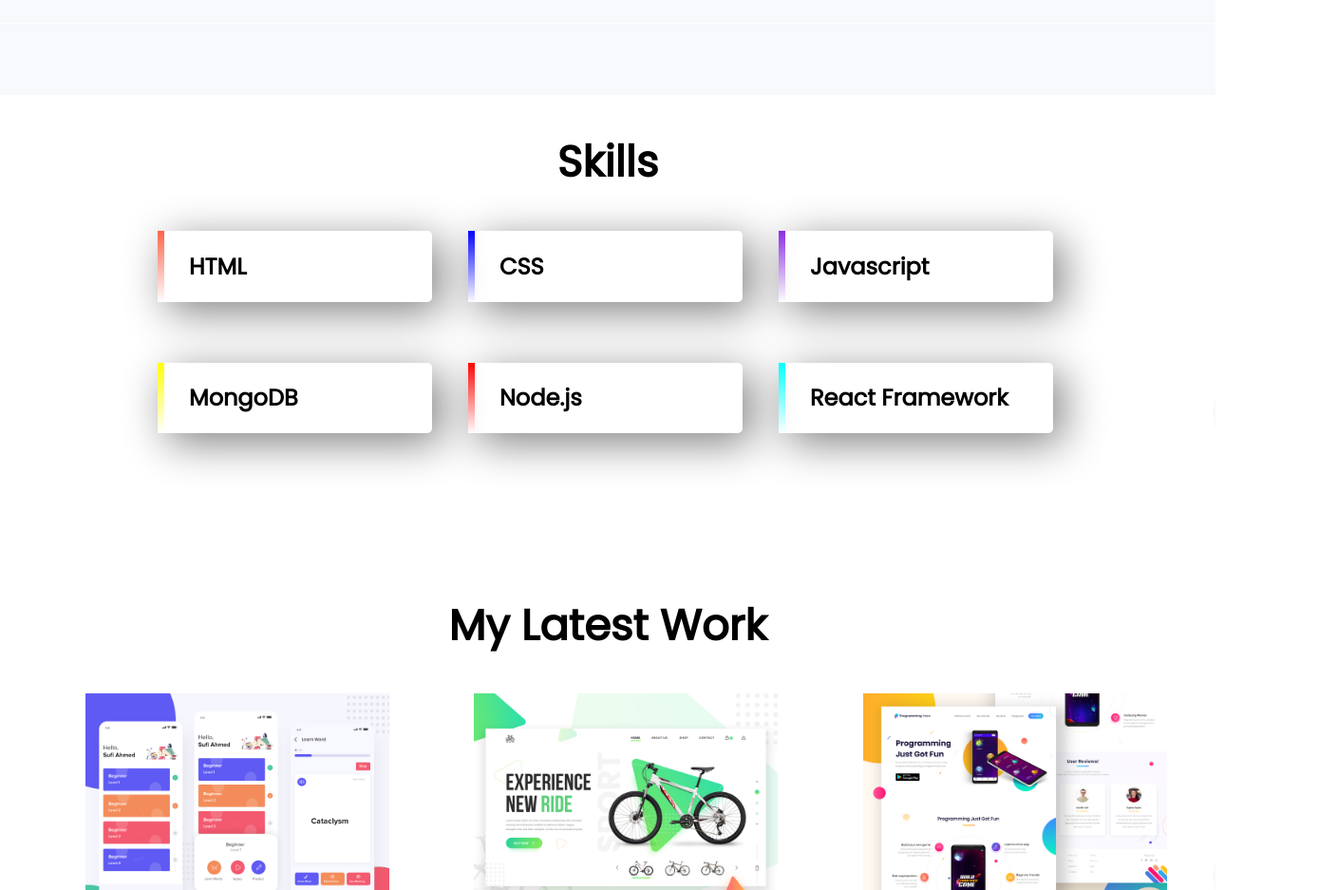
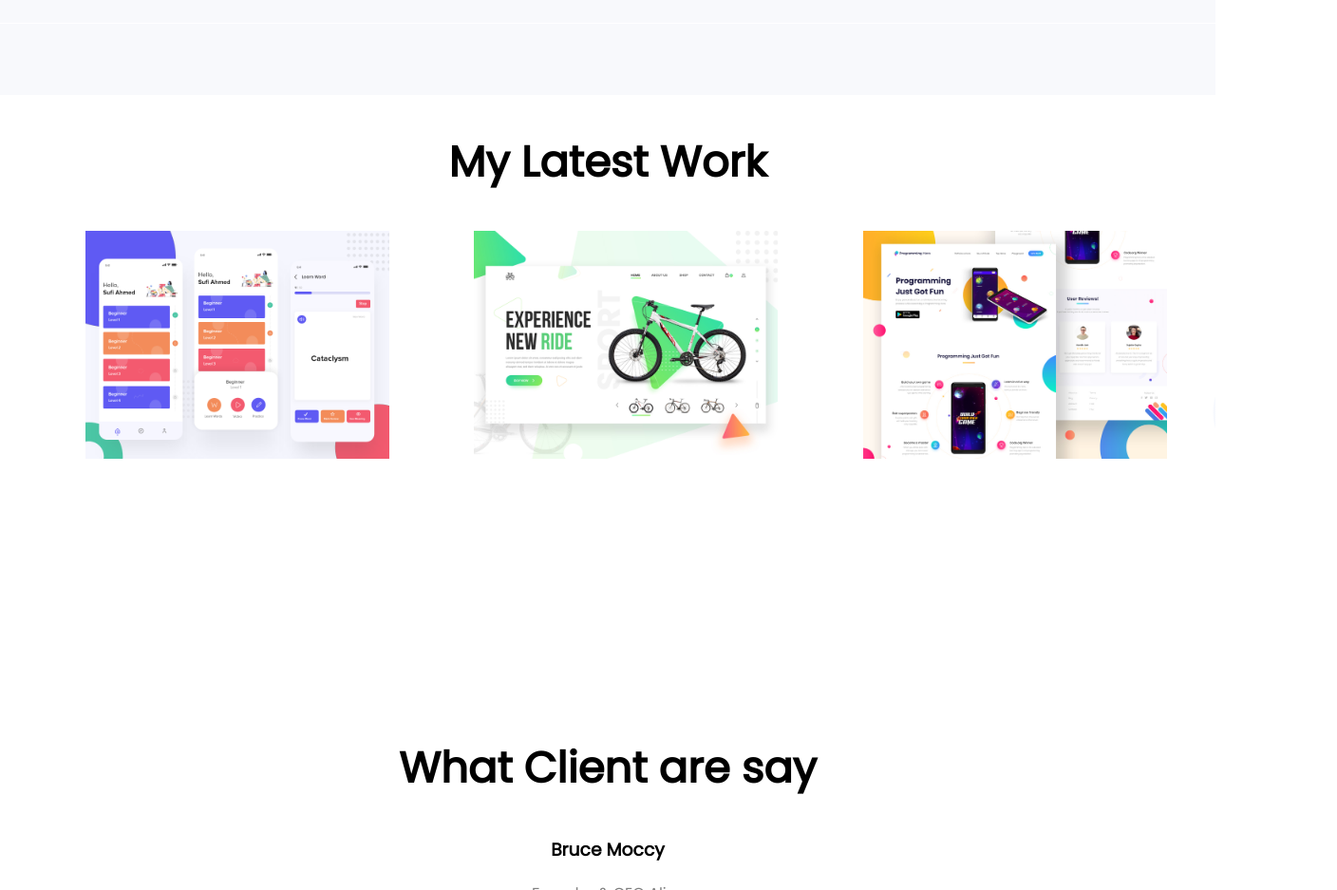
Before and after one commit to masum-webdev/personal-website, a plain HTML site: page index.html in a window 1280 px wide. Shown: the part 1800-2737 px from the top of the page at 95% size, 1408 px wide, since content can reach past the window. Drawn offline with Linux system fonts and the light colour scheme.

Commit message:
skill remove

```diff
--- a/index.html
+++ b/index.html
@@ -28,22 +28,7 @@
       <a class="link-button" href="https://www.facebook.com/cse.masum" target="_blank">DOWNLOAD CV</a>
     </div>
   </section>
-  <section class="skill-area">
-    <h1>Skills</h1>
-    <div class="skill-area-manage">
-      <div class="skill-topic single-skill" id="html"> <h2>HTML</h2></div>
-    <div class="skill-topic single-skill" id="css"> <h2>CSS</h2></div>
-    <div class="skill-topic single-skill" id="js"><h2>Javascript</h2></div>
-    </div>
-    <div class="skill-area-manage">
-      <div class="skill-topic single-skill" id="mdb"><h2>MongoDB</h2></div>
-      <div class="skill-topic single-skill" id="njs"><h2>Node.js</h2></div>
-      <div class="skill-topic single-skill" id="react"><h2>React Framework</h2></div>
-    </div>
 
-
-
-  </section>
   <section class="work-area">
     <h1>My Latest Work</h1>
     <div class="work-story-div"><img src="images/latest-work/work-1.png" alt=""></div>
--- a/style.css
+++ b/style.css
@@ -46,66 +46,7 @@ span{
  .bio-area{
    background-image: url("images/biography-bg.png");
  }
- .skill-area{
-    height: 300px;
-    background-image: url("images/latest-work-bg.png");
 
-}
-.skill-area h1{
-  text-align: center;
-}
-.skill-area-manage{
-  width: 100%;
-  margin-left: 10%;
-  margin-right: 10%;
-}
-.skill-topic{
-  width: 20%;
-  float: left;
-  padding-left: 2%;
-  margin-left: 3%;
-  margin-bottom: 5%;
-}
-.single-skill{
-  box-shadow: 10px 10px 45px gray;
-  height: 40%;
-  border-radius: 5px;
-}
-#html{
-  border-left: 7px solid;
-  border-image: linear-gradient(180deg,tomato,white);
-  border-image-slice: 1;
-}
-
-#css{
-  border-left: 7px solid;
-  border-image: linear-gradient(180deg,blue,white);
-  border-image-slice: 1;
-}
-
-#js{
-  border-left: 7px solid;
-  border-image: linear-gradient(180deg,blueviolet,white);
-  border-image-slice: 1;
-}
-
-#mdb{
-  border-left: 7px solid;
-  border-image: linear-gradient(180deg,yellow,white);
-  border-image-slice: 1;
-}
-
-#njs{
-  border-left: 7px solid;
-  border-image: linear-gradient(180deg,red,white);
-  border-image-slice: 1;
-  color: ;
-}
-#react{
-  border-left: 7px solid;
-  border-image: linear-gradient(180deg,cyan,white);
-  border-image-slice: 1;
-}
  .work-area h1{
    text-align: center;
  }
```
